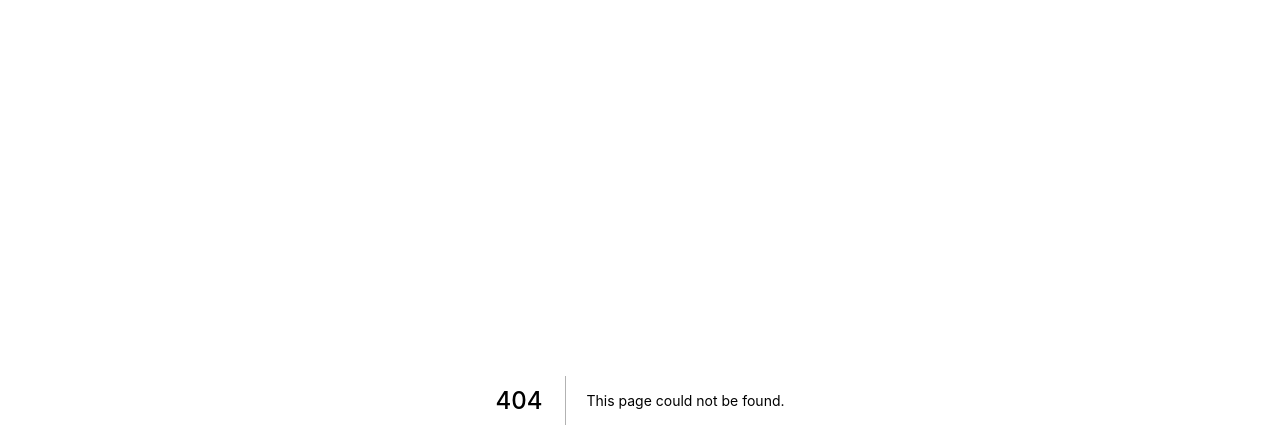
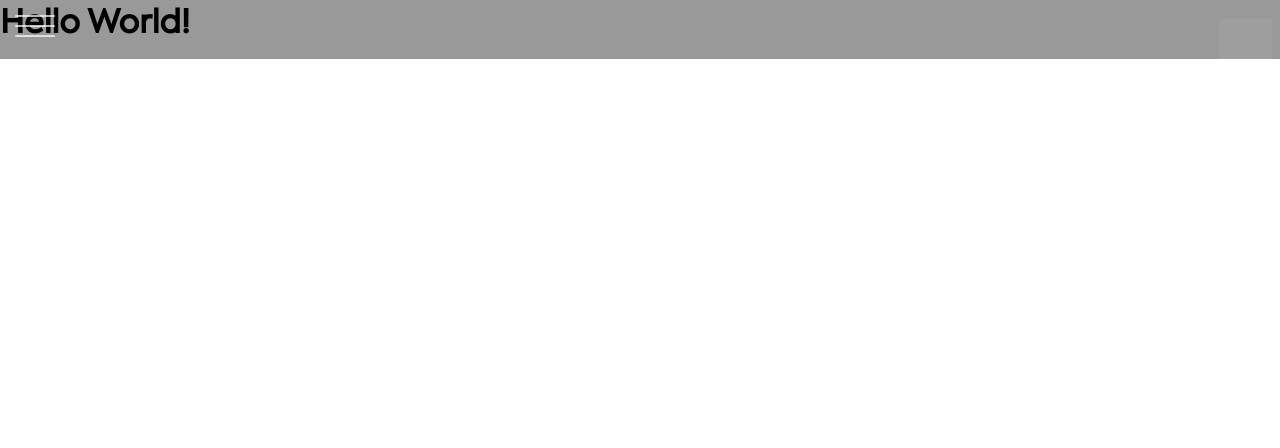
Before and after one commit to outgrow/outgrow-website, a Next.js app: page /ecommerce-consulting in a window 1280 px wide. Before the commit this address had no page. Shown: the top 448 px of the page. Built offline with nearby package versions, Linux system fonts and the light colour scheme; grey boxes are pictures that could not be loaded.

Commit message:
Add consulting page

```diff
--- a/components/head.js
+++ b/components/head.js
@@ -9,7 +9,7 @@ const defaultOGImage = ''
 const Head = props => (
   <NextHead>
     <meta charSet="UTF-8" />
-    <title>{props.title || ''}</title>
+    <title>{props.title || 'out:grow'}</title>
     <meta
       name="description"
       content={props.description || defaultDescription}
--- /dev/null
+++ b/pages/ecommerce-consulting.js
@@ -0,0 +1,14 @@
+import React from "react"
+import Head from "../components/head"
+import Nav from "../components/nav"
+
+const Consulting = () => (
+  <div>
+    <Head title="E-Commerce Consulting & Emergency Response | out:grow" />
+    <Nav />
+
+    <h1>Hello World!</h1>
+  </div>
+)
+
+export default Consulting
```
